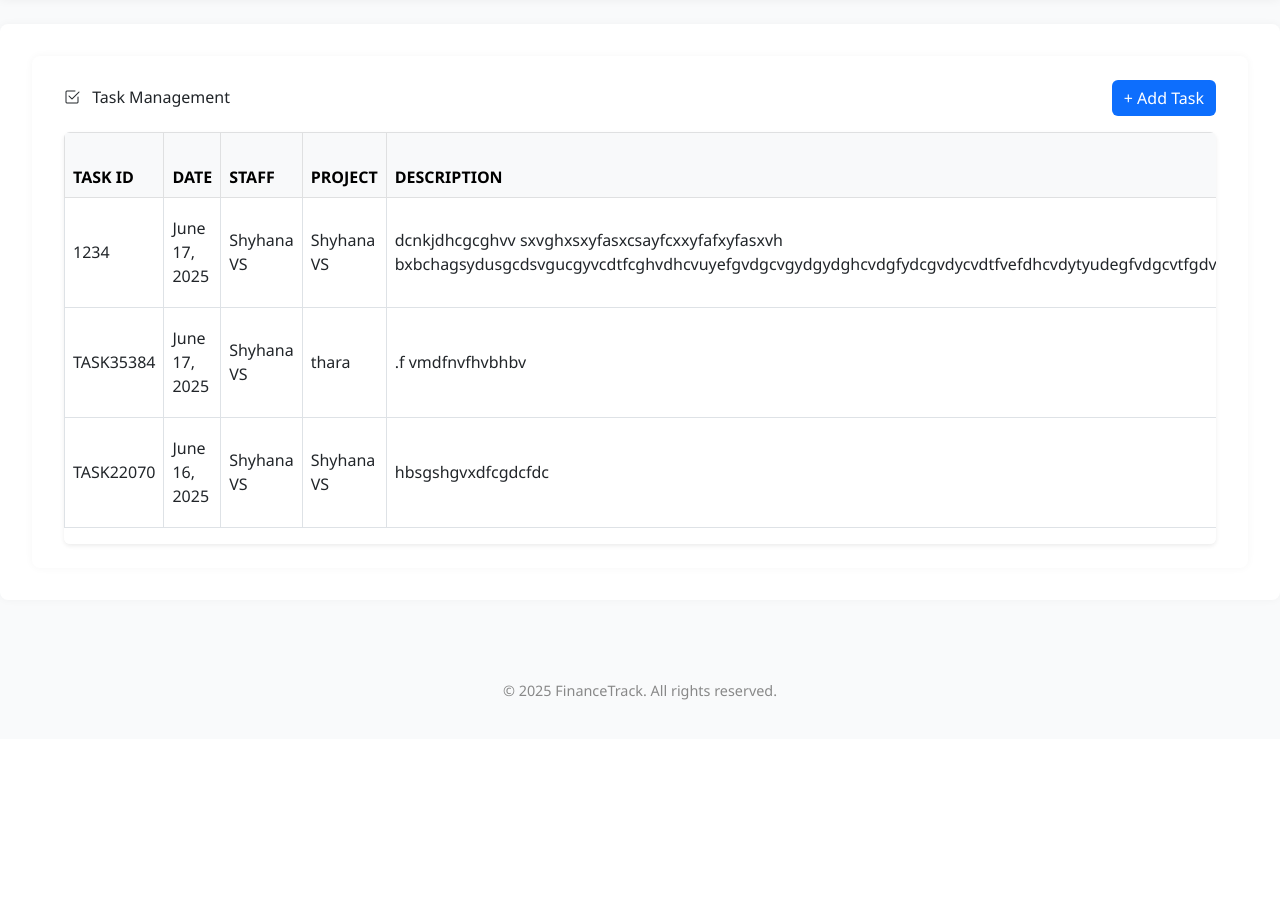
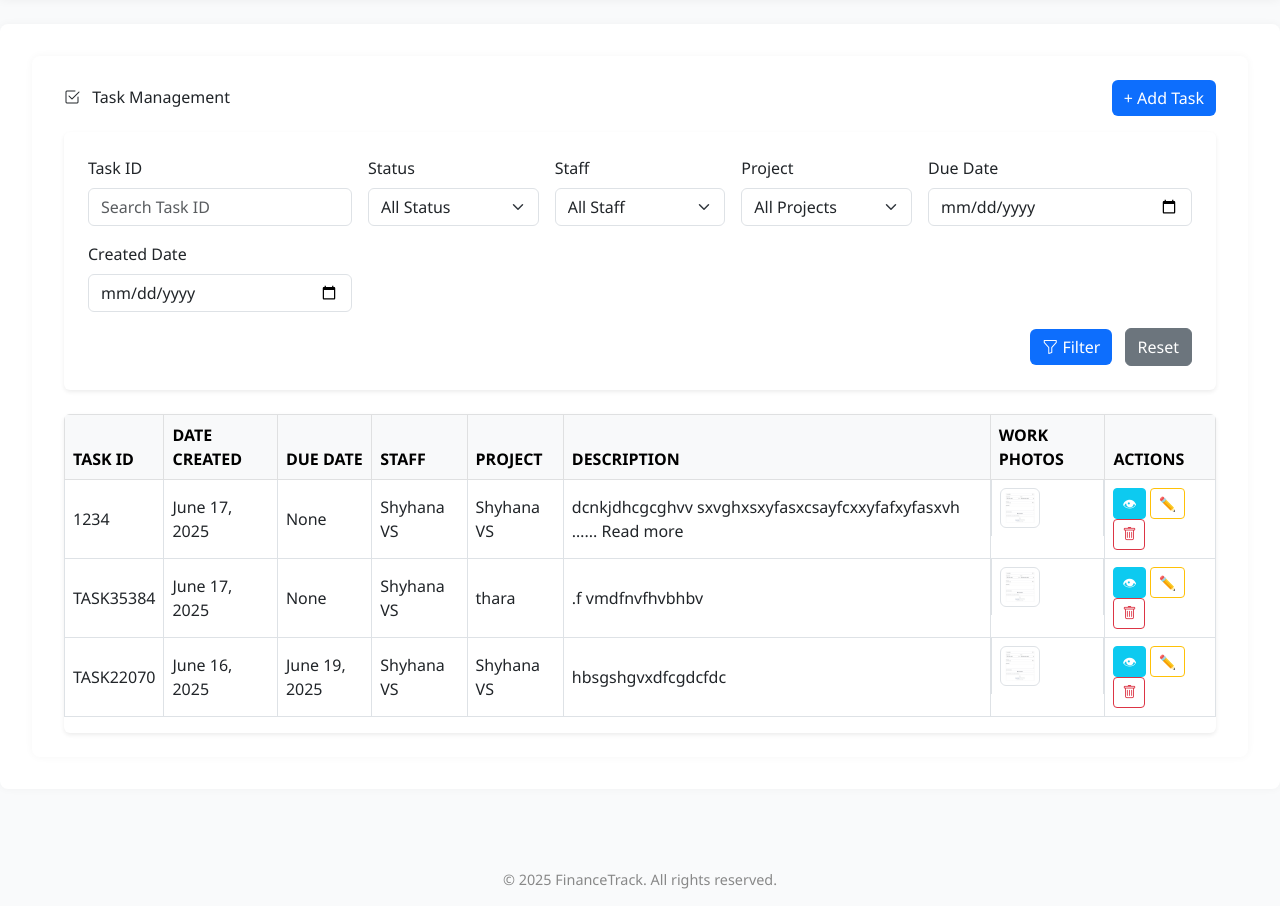
Before and after one commit to Shyhu/Finance-Tracking, a Django app: page /task_list in a window 1280 px wide. Shown: the part 61-967 px from the top of the page. Before the commit the page ends 761 px from the top, so only its background shows below. Run offline with Django 5.2, Linux system fonts and the light colour scheme; data comes from the database, SQL or seed files in the repository; both versions use the stored data as it was after the commit; some libraries are stand-ins or nearby versions.

Commit message:
changes in the task filtering

```diff
--- a/app1/forms.py
+++ b/app1/forms.py
@@ -150,7 +150,7 @@ from .models import Task
 class TaskForm(forms.ModelForm):
     class Meta:
         model = Task
-        fields = ['task_id', 'date', 'staff', 'project', 'description','voice_memo']
+        fields = ['task_id', 'date', 'staff', 'project', 'description','voice_memo','due_date']
         labels = {
             'task_id': 'Task ID',
             'date': 'Task Date',
@@ -165,6 +165,10 @@ class TaskForm(forms.ModelForm):
                 'placeholder': 'Enter unique task ID'
             }),
             'date': forms.DateInput(attrs={
+                'type': 'date',
+                'class': 'form-control'
+            }),
+            'due_date': forms.DateInput(attrs={
                 'type': 'date',
                 'class': 'form-control'
             }),
--- a/app1/models.py
+++ b/app1/models.py
@@ -112,18 +112,28 @@ class Repayment(models.Model):
 
 
 
+from django.db import models
+
 class Task(models.Model):
+    STATUS_CHOICES = [
+        ('Pending', 'Pending'),
+        ('In Progress', 'In Progress'),
+        ('Completed', 'Completed'),
+    ]
+
     task_id = models.CharField(max_length=50, unique=True)
     date = models.DateField()
-    staff = models.ForeignKey(Staff, on_delete=models.CASCADE)
-    project = models.ForeignKey(Project, on_delete=models.CASCADE)
+    due_date = models.DateField(null=True, blank=True)  # ✅ New
+    status = models.CharField(max_length=20, choices=STATUS_CHOICES, default='Pending')  # ✅ New
+    staff = models.ForeignKey('Staff', on_delete=models.CASCADE)
+    project = models.ForeignKey('Project', on_delete=models.CASCADE)
     description = models.TextField()
     voice_memo = models.FileField(upload_to='voice_memos/', blank=True, null=True)
-
 
     def __str__(self):
         return self.task_id
 
+
 class TaskFile(models.Model):
     task = models.ForeignKey(Task, related_name='files', on_delete=models.CASCADE)
     file = models.FileField(upload_to='task_files/')
--- a/app1/views.py
+++ b/app1/views.py
@@ -422,22 +422,53 @@ from django.shortcuts import render, redirect, get_object_or_404
 from .models import Task, TaskFile
 from .forms import TaskForm
 from django.forms.models import model_to_dict
+from django.shortcuts import render, redirect, get_object_or_404
+from .models import Task, TaskFile, Staff, Project
+from .forms import TaskForm
+from django.db.models import Q
+
 def task_list(request):
     tasks = Task.objects.all().order_by('-date')
 
+    # --- Filtering ---
+    task_id = request.GET.get('task_id')
+    status = request.GET.get('status')
+    staff = request.GET.get('staff')
+    project = request.GET.get('project')
+    due_date_from = request.GET.get('due_date_from')
+    due_date_to = request.GET.get('due_date_to')
+    created_from = request.GET.get('created_from')
+    created_to = request.GET.get('created_to')
+
+    if task_id:
+        tasks = tasks.filter(task_id__icontains=task_id)
+    if status and status != 'all':
+        tasks = tasks.filter(status=status)
+    if staff and staff != 'all':
+        tasks = tasks.filter(staff_id=staff)
+    if project and project != 'all':
+        tasks = tasks.filter(project_id=project)
+    if due_date_from:
+        tasks = tasks.filter(due_date__gte=due_date_from)
+    if due_date_to:
+        tasks = tasks.filter(due_date__lte=due_date_to)
+    if created_from:
+        tasks = tasks.filter(date__gte=created_from)
+    if created_to:
+        tasks = tasks.filter(date__lte=created_to)
+
+    # --- POST Handling ---
     if request.method == 'POST':
         # Add Task
         if 'add_task' in request.POST:
-            form = TaskForm(request.POST, request.FILES)  # include request.FILES
-            files = request.FILES.getlist('file')  # work photos
-            voice_memo = request.FILES.get('voice_memo')  # voice memo
+            form = TaskForm(request.POST, request.FILES)
+            files = request.FILES.getlist('file')
+            voice_memo = request.FILES.get('voice_memo')
 
             if form.is_valid():
                 task = form.save(commit=False)
-
                 if voice_memo:
                     task.voice_memo = voice_memo
-
                 task.save()
 
                 for f in files:
@@ -458,14 +489,23 @@ def task_list(request):
                 form.save()
                 return redirect('task_list')
 
-    # Prepare form for Add Task
+    # Form for Add Task
     form = TaskForm()
 
-    # Create prefixed forms for edit modals
+    # Forms for Edit Modals
     for task in tasks:
         task.get_form = TaskForm(instance=task, prefix=f"task_{task.id}")
 
-    return render(request, 'task.html', {'tasks': tasks, 'form': form})
+    context = {
+        'tasks': tasks,
+        'form': form,
+        'staffs': Staff.objects.all(),
+        'projects': Project.objects.all(),
+        # Include current GET values to retain filter state
+        'get': request.GET,
+    }
+
+    return render(request, 'task.html', context)
 
 
 def delete_task(request, pk):
--- a/templates/task.html
+++ b/templates/task.html
@@ -1,6 +1,11 @@
 {% extends "base.html" %}
 {% load static %}
 <style>
+  body {
+    background-color: #f1f5f9;
+    font-family: 'Segoe UI', sans-serif;
+  }
+
   .page-title {
     font-weight: 600;
     font-size: 2rem;
@@ -19,6 +24,67 @@
     background: linear-gradient(90deg, #0d6efd, #6610f2);
     border-radius: 2px;
   }
+
+  .form-control,
+  .form-select {
+    border-radius: 0.5rem;
+    box-shadow: none;
+    transition: all 0.3s ease;
+  }
+
+  .form-control:focus,
+  .form-select:focus {
+    border-color: #0d6efd;
+    box-shadow: 0 0 0 0.2rem rgba(13, 110, 253, 0.25);
+  }
+
+  .table {
+    font-size: 0.95rem;
+  }
+
+  .table th,
+  .table td {
+    vertical-align: middle;
+  }
+
+  .img-thumbnail {
+    border-radius: 0.5rem;
+  }
+
+  .modal-header {
+    background: linear-gradient(90deg, #0d6efd, #6610f2);
+    color: white;
+    border-bottom: none;
+  }
+
+  .modal-title {
+    font-weight: 600;
+  }
+
+  .modal-footer {
+    border-top: none;
+  }
+
+  .btn-primary {
+    background: linear-gradient(to right, #0d6efd, #6610f2);
+    border: none;
+  }
+
+  .btn-primary:hover {
+    background: linear-gradient(to right, #0b5ed7, #520dc2);
+  }
+
+  .btn-outline-warning {
+    border-radius: 0.375rem;
+  }
+
+  .btn-sm {
+    padding: 0.25rem 0.5rem;
+  }
+
+  .shadow-sm {
+    box-shadow: 0 0.125rem 0.25rem rgba(0, 0, 0, 0.075) !important;
+  }
 </style>
 {% block content %}
 <div class="container py-4">
@@ -30,18 +96,83 @@
     <button class="btn btn-primary" data-bs-toggle="modal" data-bs-target="#addTaskModal">+ Add Task</button>
   </div>
 
+  <form method="GET" class="mb-4 bg-white p-4 rounded shadow-sm">
+  <div class="row g-3 align-items-end">
+
+    <!-- Task ID -->
+    <div class="col-md-3">
+      <label class="form-label">Task ID</label>
+      <input type="text" name="task_id" class="form-control" placeholder="Search Task ID" value="{{ get.task_id }}">
+    </div>
+
+    <!-- Status -->
+    <div class="col-md-2">
+      <label class="form-label">Status</label>
+      <select name="status" class="form-select">
+        <option value="all" {% if get.status == "all" or not get.status %}selected{% endif %}>All Status</option>
+        <option value="Pending" {% if get.status == "Pending" %}selected{% endif %}>Pending</option>
+        <option value="In Progress" {% if get.status == "In Progress" %}selected{% endif %}>In Progress</option>
+        <option value="Completed" {% if get.status == "Completed" %}selected{% endif %}>Completed</option>
+      </select>
+    </div>
+
+    <!-- Staff -->
+    <div class="col-md-2">
+      <label class="form-label">Staff</label>
+      <select name="staff" class="form-select">
+        <option value="all" {% if get.staff == "all" or not get.staff %}selected{% endif %}>All Staff</option>
+        {% for s in staffs %}
+        <option value="{{ s.id }}" {% if get.staff == s.id|stringformat:"s" %}selected{% endif %}>{{ s.name }}</option>
+        {% endfor %}
+      </select>
+    </div>
+
+    <!-- Project -->
+    <div class="col-md-2">
+      <label class="form-label">Project</label>
+      <select name="project" class="form-select">
+        <option value="all" {% if get.project == "all" or not get.project %}selected{% endif %}>All Projects</option>
+        {% for p in projects %}
+        <option value="{{ p.id }}" {% if get.project == p.id|stringformat:"s" %}selected{% endif %}>{{ p.name }}</option>
+        {% endfor %}
+      </select>
+    </div>
+
+    <!-- Due Date -->
+    <div class="col-md-3">
+      <label class="form-label">Due Date</label>
+      <input type="date" name="due_date_from" class="form-control" value="{{ get.due_date_from }}">
+    </div>
+
+    <!-- Created Date -->
+    <div class="col-md-3">
+      <label class="form-label">Created Date</label>
+      <input type="date" name="created_from" class="form-control" value="{{ get.created_from }}">
+    </div>
+
+    <!-- Buttons -->
+    <div class="col-md-12 text-end">
+      <button type="submit" class="btn btn-primary me-2">
+        <i class="bi bi-funnel"></i> Filter
+      </button>
+      <a href="{% url 'task_list' %}" class="btn btn-secondary">Reset</a>
+    </div>
+  </div>
+</form>
+
+
+
   <div class="table-responsive bg-white rounded shadow-sm">
     <table class="table table-bordered align-middle">
       <thead class="table-light">
         <tr>
           <th>TASK ID</th>
-          <th>DATE</th>
+          <th>DATE CREATED</th>
+          <th>DUE DATE</th>
           <th>STAFF</th>
           <th>PROJECT</th>
           <th>DESCRIPTION</th>
           <th>WORK PHOTOS</th>
-          <th>VOICE MEMO</th>
-
           <th>ACTIONS</th>
         </tr>
       </thead>
@@ -50,9 +181,18 @@
         <tr>
           <td>{{ task.task_id }}</td>
           <td>{{ task.date }}</td>
+          <td>{{task.due_date}}</td>
           <td>{{ task.staff.name }}</td>
           <td>{{ task.project.name }}</td>
-          <td>{{ task.description }}</td>
+          <td>
+  {% if task.description|length > 25 %}
+    {{ task.description|truncatechars:50 }}...
+    <a href="{% url 'view_task' task.id %}">Read more</a>
+  {% else %}
+    {{ task.description }}
+  {% endif %}
+</td>
+
          <td class="d-flex flex-wrap gap-2">
   {% for file in task.files.all %}
     {% with file.file.url|lower as file_url %}
@@ -75,7 +215,7 @@
   {% endfor %}
 </td>
 
-          <td>
+          {% comment %} <td>
   {% if task.voice_memo %}
     <audio controls>
       <source src="{{ task.voice_memo.url }}" type="audio/mpeg">
@@ -84,7 +224,7 @@
   {% else %}
     <span class="text-muted">None</span>
   {% endif %}
-</td>
+</td> {% endcomment %}
 
           <td>
             <a href="{% url 'view_task' task.pk %}" class="btn btn-sm btn-info text-white">👁</a>
@@ -163,6 +303,9 @@
 
             <div class="col-md-6">
               {{ form.date.label_tag }} {{ form.date }}
+            </div>
+             <div class="col-md-6">
+              {{ form.due_date.label_tag }} {{ form.due_date }}
             </div>
             <div class="col-md-6">
               {{ form.staff.label_tag }} {{ form.staff }}
```
Also changed, not shown: templates/task_detail.html (+17 -1 lines), app1/migrations/0002_task_due_date_task_status.py (added), db.sqlite3, media/task_files/WhatsApp_Image_2025-06-16_at_10_UQ8NcIl.36.21_AM.jpeg (added), 1 other file. Lines whose indentation alone changed are shown as unchanged.
